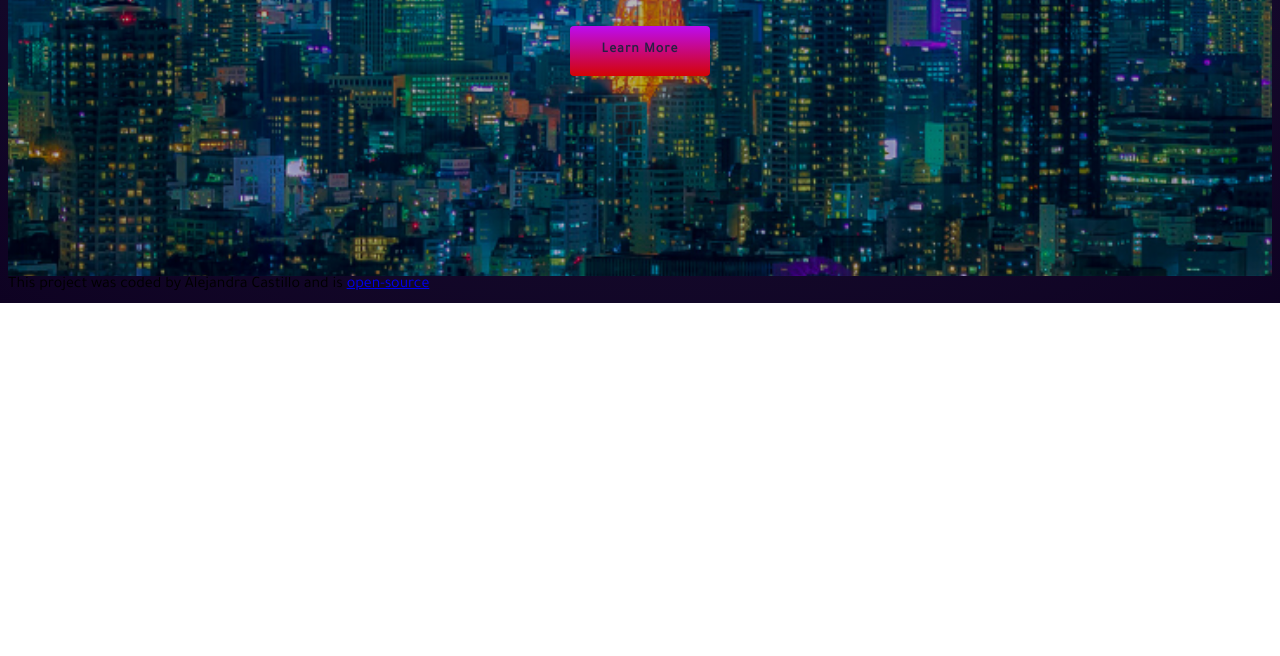
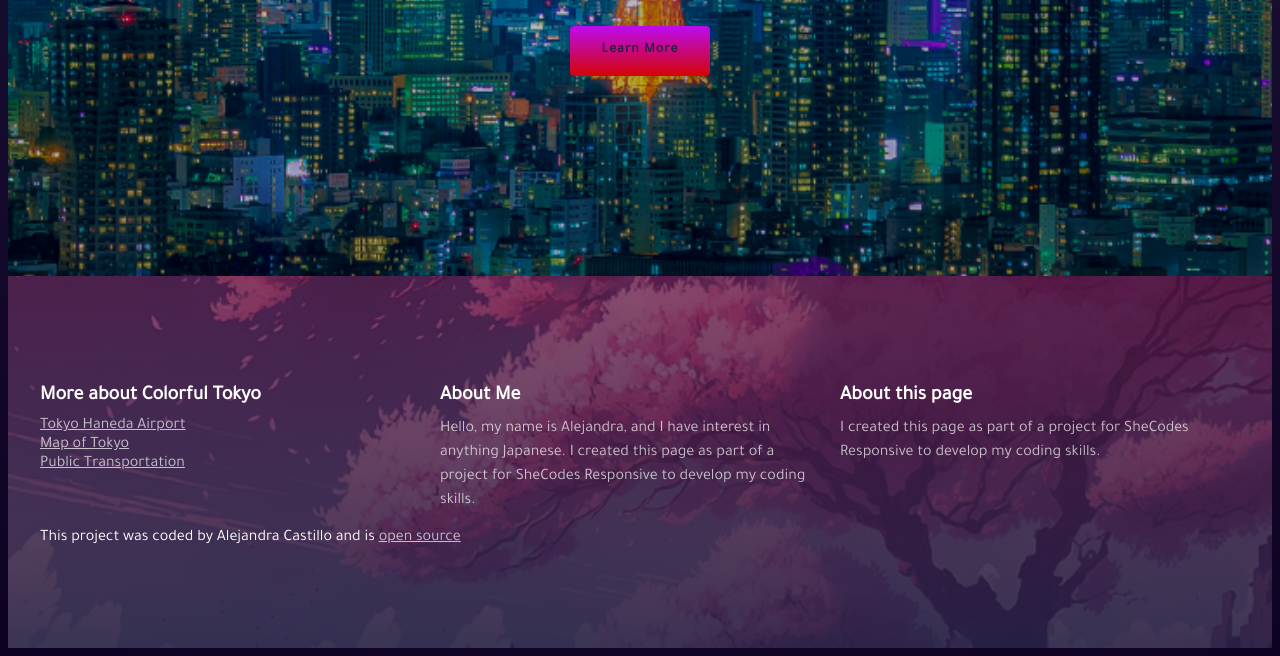
Before and after one commit to apcastillo11/colorful-art-project, a plain HTML site: page index.html in a window 1280 px wide. Shown: the part 478-1134 px from the top of the page. Before the commit the page ends 800 px from the top, so only its background shows below. Drawn offline with Linux system fonts and the light colour scheme; a web font is replaced by a local one.

Commit message:
Added footer content to landing page

```diff
--- a/index.html
+++ b/index.html
@@ -15,19 +15,60 @@
   <body>
     <div class="container">
       <header>
-        <h3>.VISUALIZE.</h3>
+        <h3>.NIHON.</h3>
         <h1>Colorful Works of Art</h1>
-        <h2>Experience the world in color</h2>
-        <a href="#more" target="_blank">Learn more</a>
+        <h2>Experience Japan in color</h2>
+        <a href="#more">Learn more</a>
       </header>
+      <footer>
+        <section class="grid">
+          <div>
+            <h3>More about Colorful Tokyo</h3>
+            <ul>
+              <li>
+                <a href="https://tokyo-haneda.com/en/" target="_blank"
+                  >Tokyo Haneda Airport</a
+                >
+              </li>
+              <li>
+                <a
+                  href="https://maps.app.goo.gl/rFjr8jSaEfgBtZrt6"
+                  target="_blank"
+                  >Map of Tokyo</a
+                >
+              </li>
+              <li>
+                <a href="https://www.tokyometro.jp/en/" target="_blank"
+                  >Public Transportation</a
+                >
+              </li>
+            </ul>
+          </div>
+          <div>
+            <h3>About Me</h3>
+            <p>
+              Hello, my name is Alejandra, and I have interest in anything
+              Japanese. I created this page as part of a project for SheCodes
+              Responsive to develop my coding skills.
+            </p>
+          </div>
+          <div>
+            <h3>About this page</h3>
+            <p>
+              I created this page as part of a project for SheCodes Responsive
+              to develop my coding skills.
+            </p>
+          </div>
+        </section>
+        <section>
+          This project was coded by Alejandra Castillo and is
+          <a
+            href="https://github.com/apcastillo11/colorful-art-project"
+            target="_blank"
+            >open source
+          </a>
+        </section>
+      </footer>
     </div>
-    <footer>
-      This project was coded by Alejandra Castillo and is
-      <a
-        href="https://github.com/apcastillo11/colorful-art-project"
-        target="_blank"
-        >open-source</a
-      >
-    </footer>
   </body>
 </html>
--- a/src/styles.css
+++ b/src/styles.css
@@ -70,7 +70,57 @@ header a {
   max-width: 1400px;
 }
 
-@media (max-width: 900px) {
+.grid {
+  display: grid;
+  grid-template-columns: 1fr 1fr 1fr;
+}
+
+section {
+  margin: 0 auto;
+  max-width: 1200px;
+}
+
+footer {
+  background-image: linear-gradient(
+      rgba(88, 17, 61, 0.7),
+      rgba(39, 32, 68, 0.9)
+    ),
+    url("../images/cherry-blossom.PNG");
+  background-size: cover;
+  background-repeat: no-repeat;
+  color: white;
+  padding: 100px 0;
+}
+
+footer h3 {
+  font-size: 20px;
+  font-weight: 700;
+  line-height: 1.5px;
+}
+
+footer p {
+  font-size: 16px;
+  font-weight: 400;
+  line-height: 1.5;
+  margin-right: 20px;
+  opacity: 0.7;
+}
+
+footer ul {
+  padding: 0;
+}
+
+footer li {
+  list-style: none;
+  margin: 0;
+}
+
+footer a {
+  color: white;
+  opacity: 0.7;
+}
+
+@media (max-width: 960px) {
   header {
     padding: 60px 0;
   }
```
Also changed, not shown: images/cherry-blossom.PNG (added).
